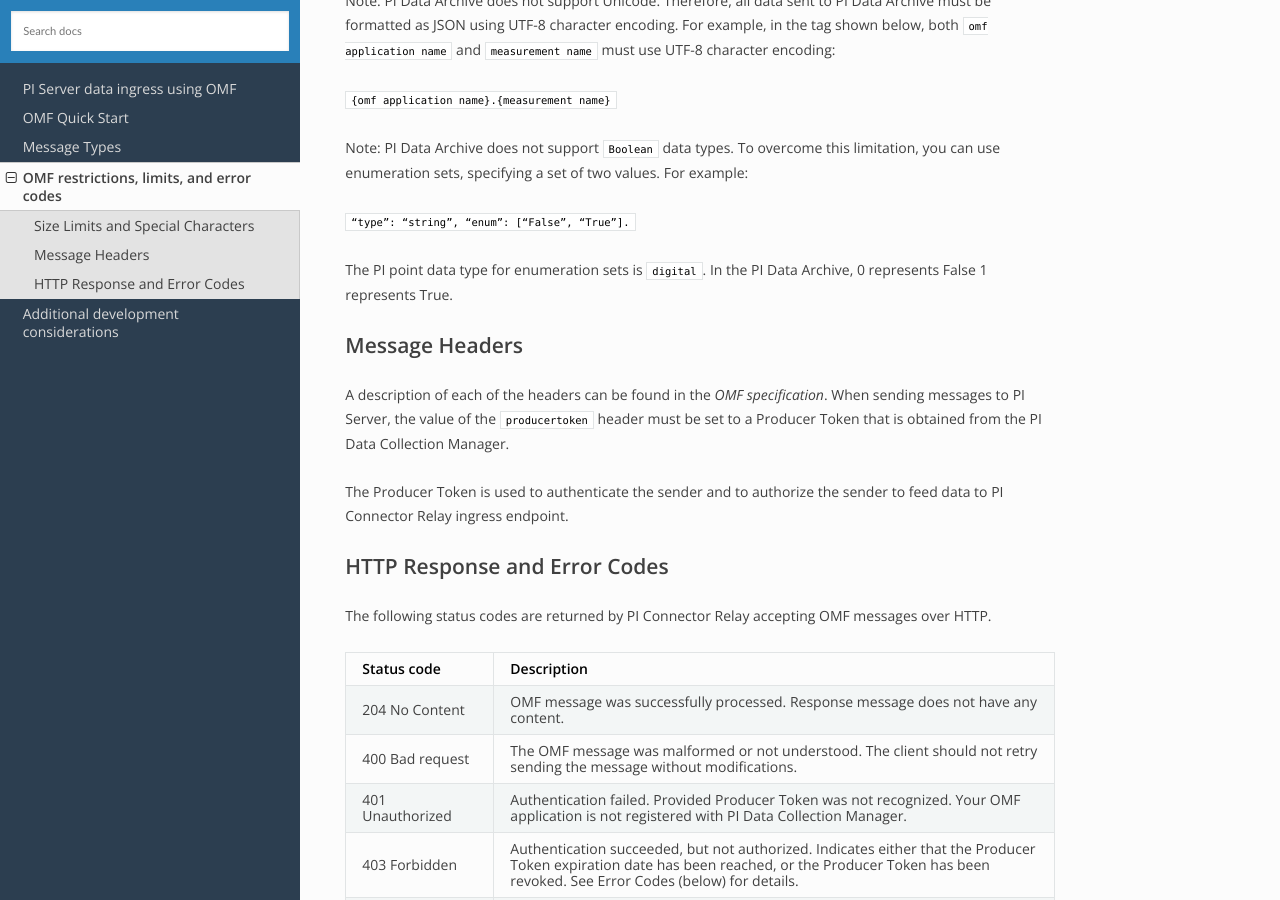
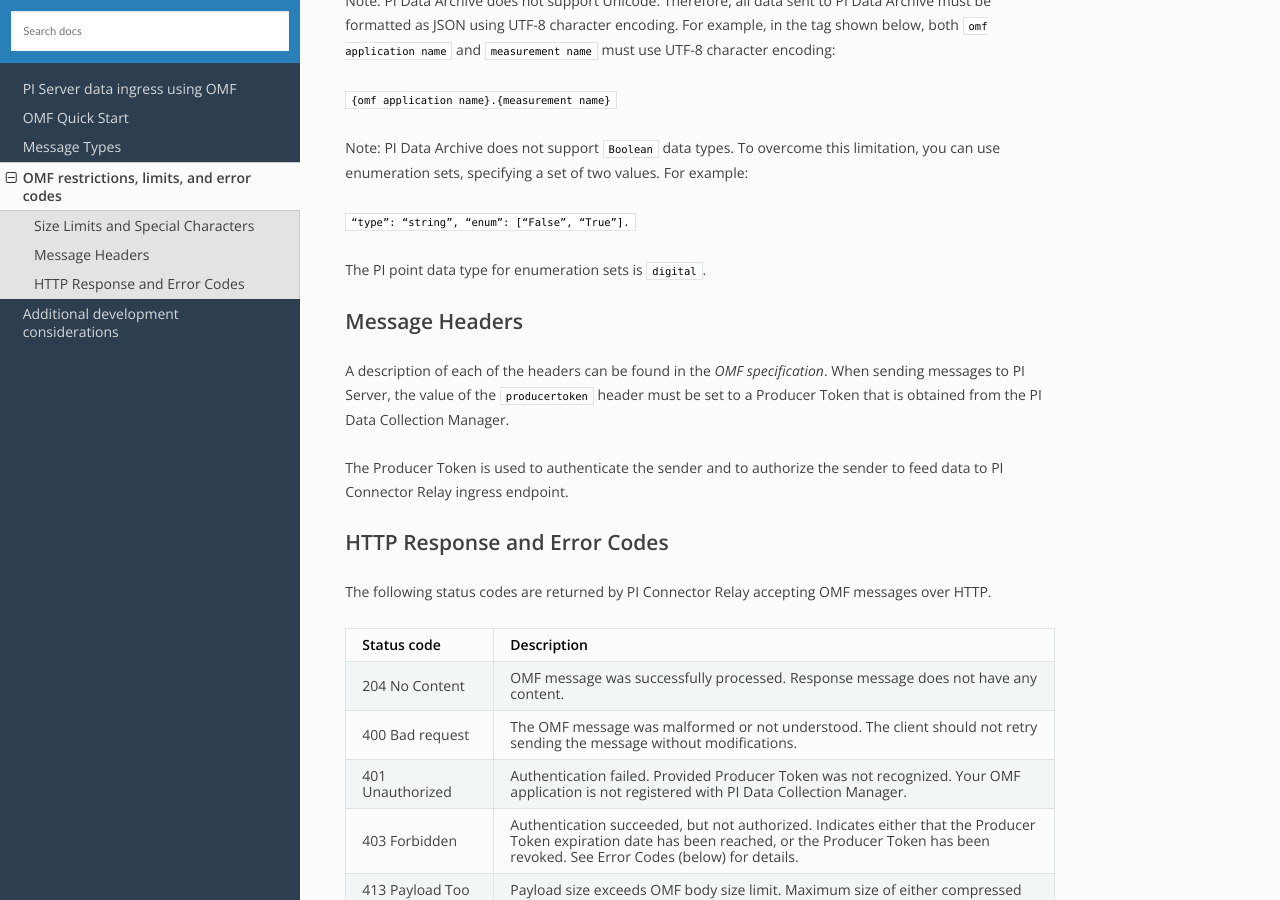
Before and after one commit to osisoft/OMF-Developer-Companion-Guide, a Sphinx documentation site: the page built from docs/OMF-Reference.rst, in a window 1280 px wide and 900 px high, scrolled down 925 px. Built offline with Sphinx 7.4.7 and the Read the Docs theme 2.0.0, drawn with Linux system fonts in a browser that asks for light colours.

Commit message:
Update OMF-Reference.rst

```diff
--- a/docs/OMF-Reference.rst
+++ b/docs/OMF-Reference.rst
@@ -49,7 +49,7 @@
 
 ``“type”: “string”, “enum”: [“False”, “True”].``
 
-The PI point data type for enumeration sets is ``digital``. In the PI Data Archive, 0 represents False 1 represents True.
+The PI point data type for enumeration sets is ``digital``.
 
 
 Message Headers
```
